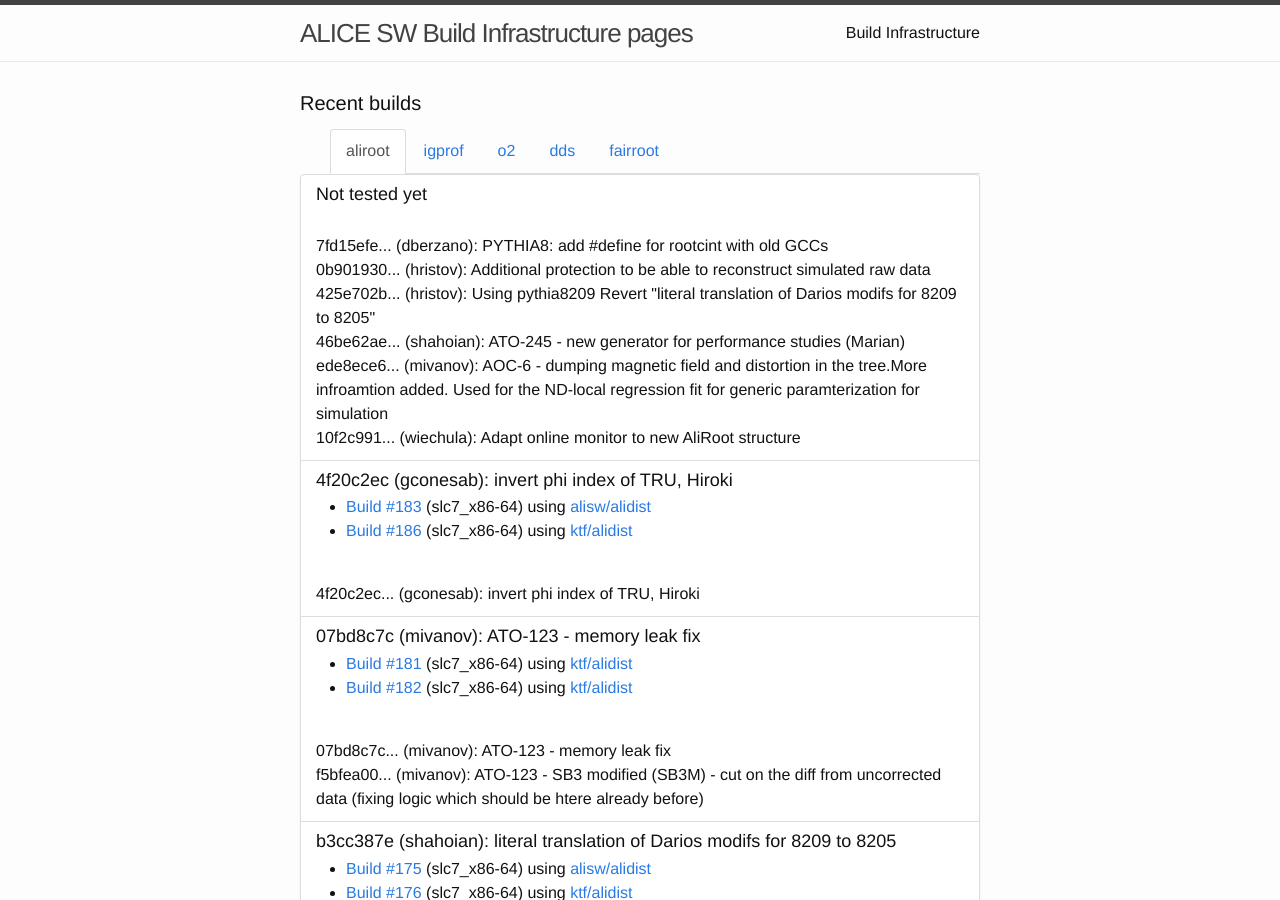
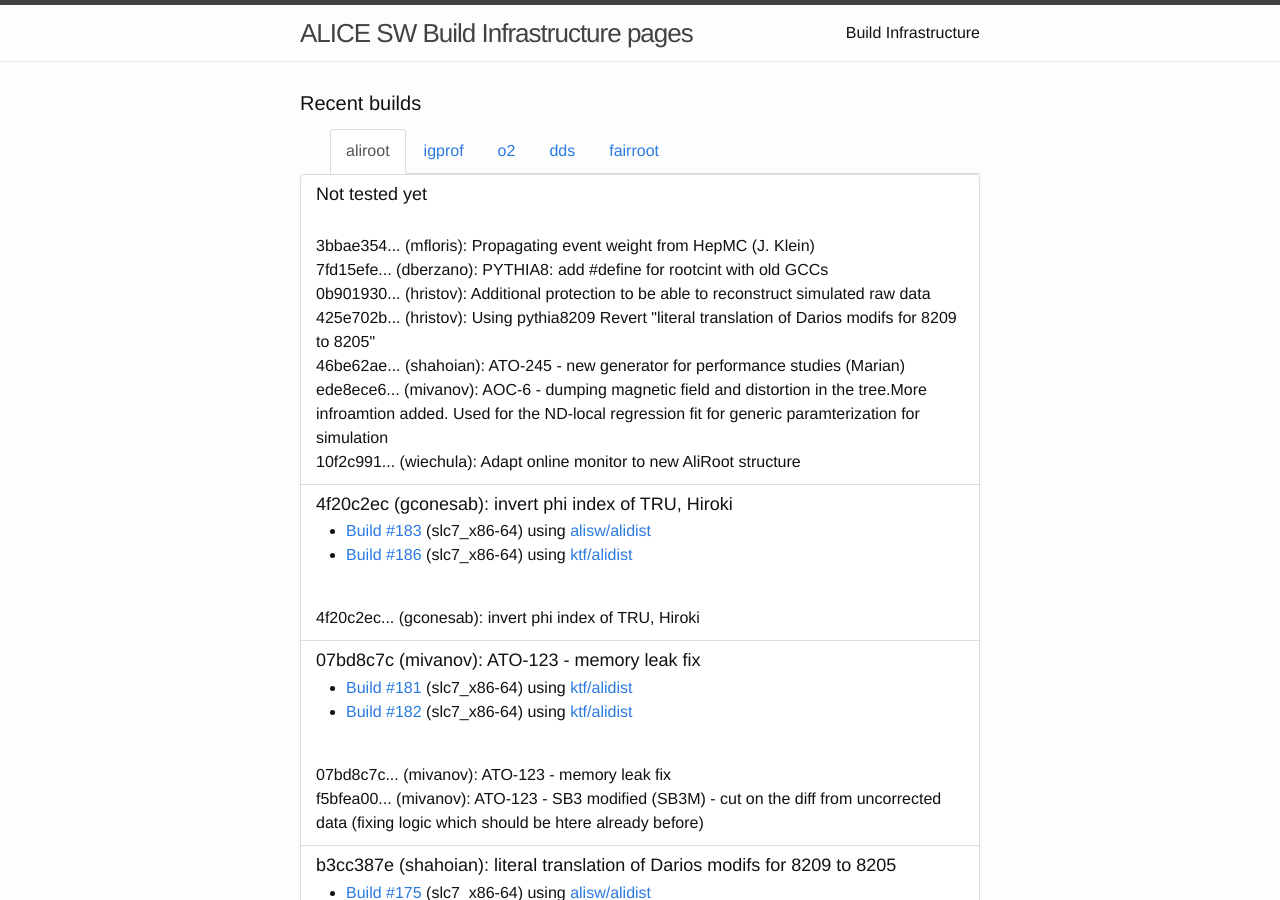
Before and after one commit to alisw/alisw.github.io, a Jekyll site: the page built from index.html, in a window 1280 px wide and 900 px high. Built offline with Jekyll 4.4.1, drawn with Linux system fonts in a browser that asks for light colours; nearby versions of some CDN libraries.

Commit message:
Updated results.

```diff
--- a/_data/commits-aliroot-master.yaml
+++ b/_data/commits-aliroot-master.yaml
@@ -1,3 +1,8 @@
+-
+ commit: "3bbae3546f9cf8ea53062fb1a2414b9b57fa3a8f"
+ message: >-
+    Propagating event weight from HepMC (J. Klein)
+ author: !!str mfloris
 -
  commit: "7fd15efe644765993bef5fc37a431ae53d993ff0"
  message: >-
```
Also changed, not shown: _data/build.json (+1 -1 lines).
